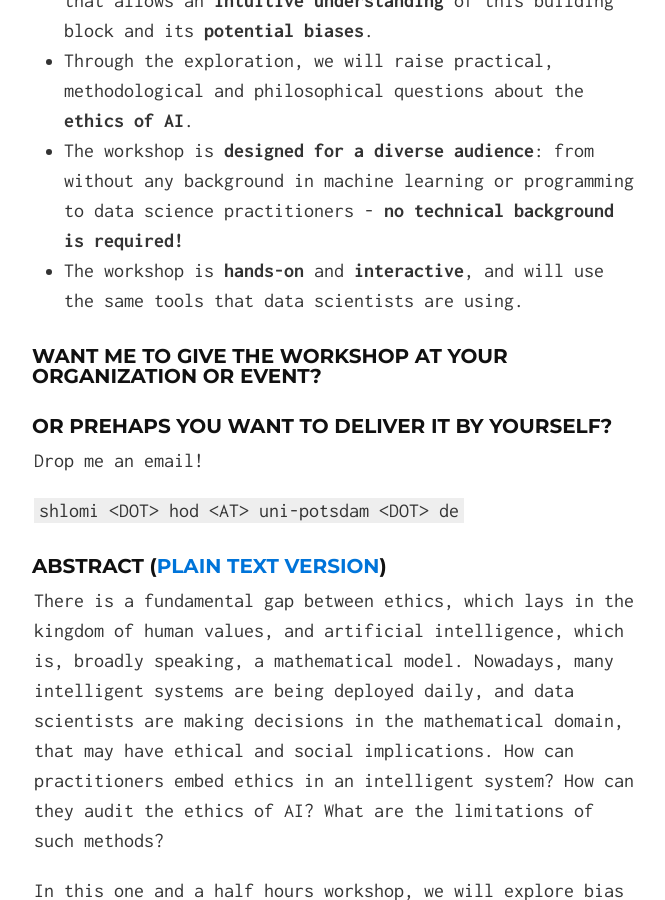
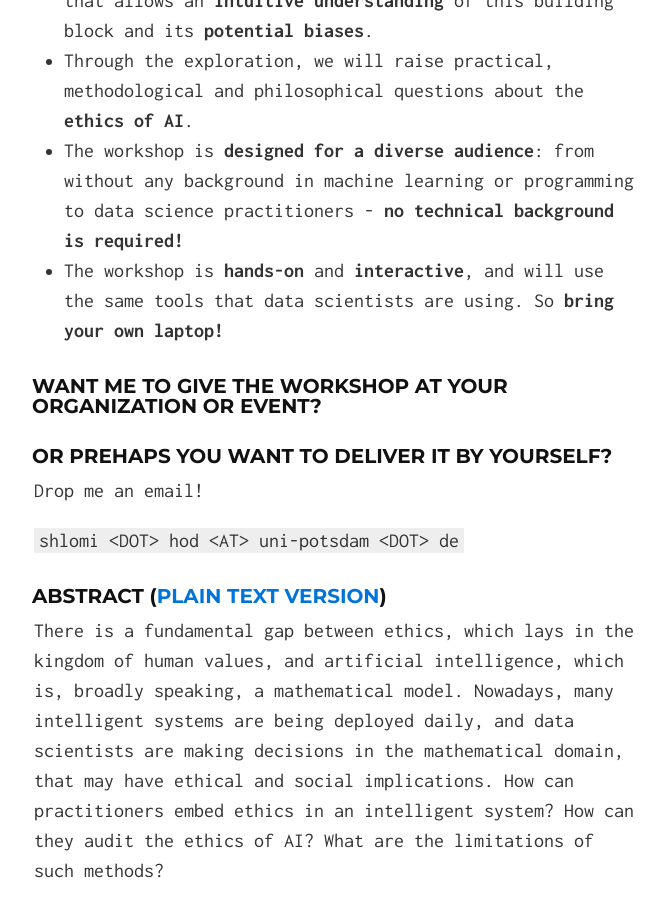
Before and after one commit to ResponsiblyAI/word-embedding, a Jekyll site: the page built from index.md, in a window 1280 px wide and 900 px high, scrolled down 854 px. Shown: the whole window, without its empty margins (306-971 px from the left). Built offline with Jekyll 4.4.1, drawn with Linux system fonts in a browser that asks for light colours; nearby versions of some CDN libraries; our own code applies the rules of GitHub Pages for plain Markdown files.

Commit message:
add bring your own laptop notice

```diff
--- a/index.md
+++ b/index.md
@@ -28,6 +28,7 @@ permalink: /
   to data science practitioners - **no technical background is required!**
 -  The workshop is **hands-on** and **interactive**,
    and will use the same tools that data scientists are using.
+   So **bring your own laptop!**
 
 ### Want me to give the workshop at your organization or event?
 #### Or prehaps you want to deliver it by yourself?
```
